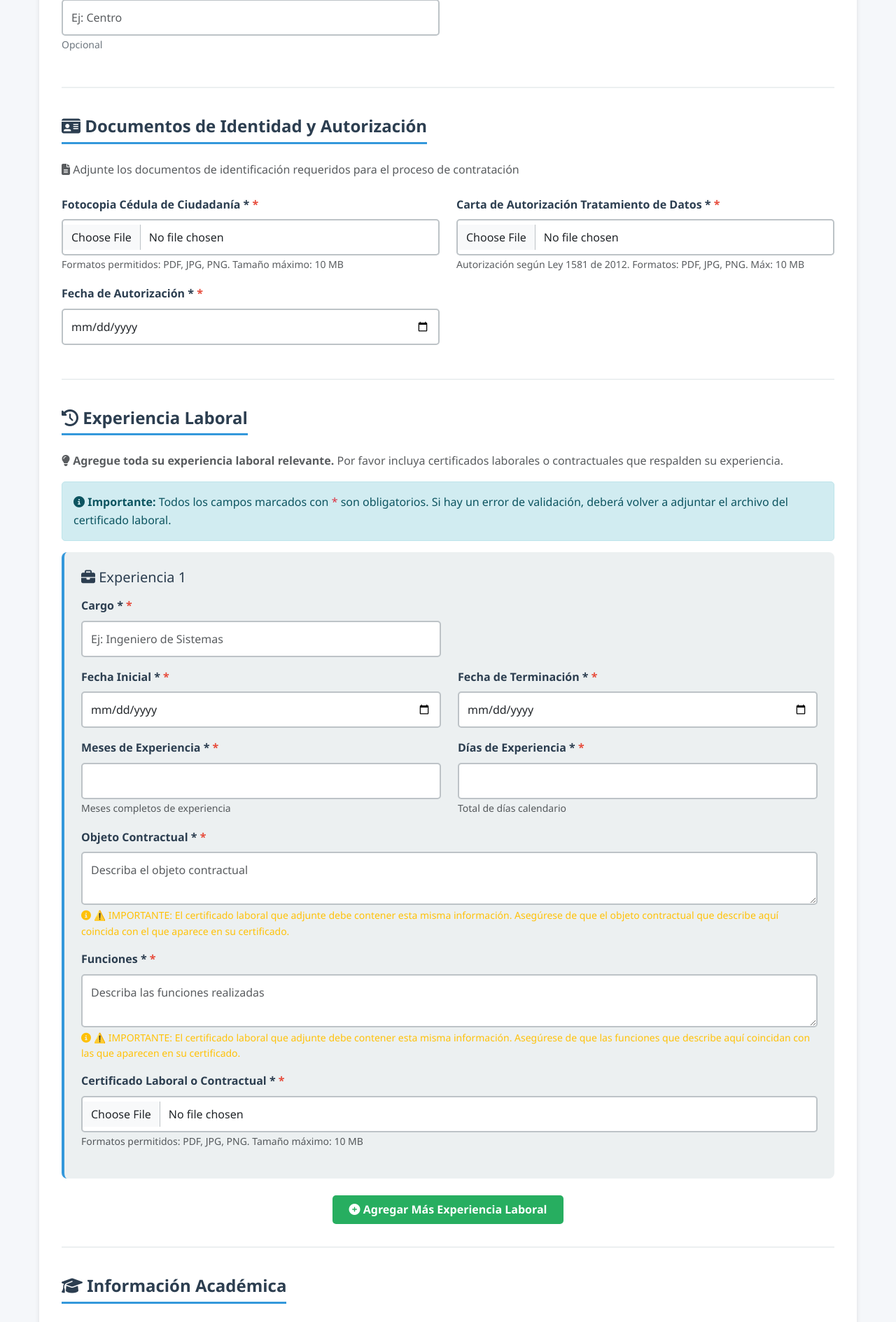
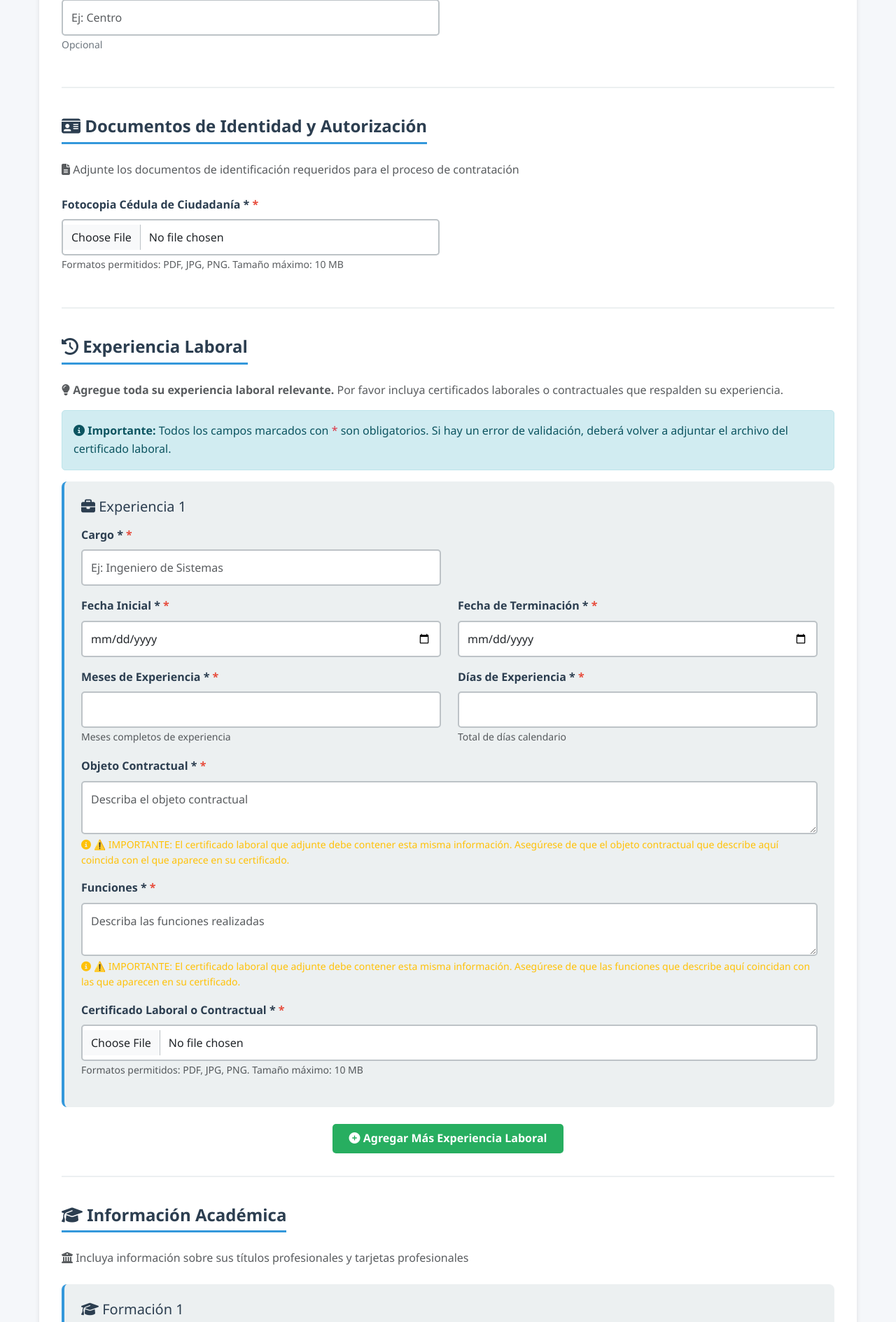
Before and after one commit to erpplaneacion-eng/GESTION_HUMANA_CHVS, a Django app: page /formapp/registro/ in a window 1280 px wide. Shown: the part 909-2798 px from the top of the page at 70% size. Run offline with Django 5.2, Linux system fonts and the light colour scheme.

Commit message:
se actualizan campos de las tablas

```diff
--- a/gestion_humana/formapp/forms.py
+++ b/gestion_humana/formapp/forms.py
@@ -308,7 +308,6 @@ class InformacionAcademicaForm(forms.ModelForm):
             'universidad': forms.TextInput(attrs={'class': 'form-control'}),
             'numero_tarjeta_resolucion': forms.TextInput(attrs={'class': 'form-control'}),
             'fecha_grado': forms.DateInput(attrs={'class': 'form-control', 'type': 'date'}),
-            'meses_experiencia_profesion': forms.NumberInput(attrs={'class': 'form-control', 'min': '0'}),
             # FASE 2: Documentos académicos
             'fotocopia_titulo': forms.FileInput(attrs={
                 'class': 'form-control',
@@ -333,7 +332,6 @@ class PosgradoForm(forms.ModelForm):
             'nombre_posgrado': forms.TextInput(attrs={'class': 'form-control'}),
             'universidad': forms.TextInput(attrs={'class': 'form-control'}),
             'fecha_terminacion': forms.DateInput(attrs={'class': 'form-control', 'type': 'date'}),
-            'meses_de_experiencia': forms.NumberInput(attrs={'class': 'form-control', 'min': '0'}),
         }
 
 class EspecializacionForm(forms.ModelForm):
@@ -344,7 +342,6 @@ class EspecializacionForm(forms.ModelForm):
             'nombre_especializacion': forms.TextInput(attrs={'class': 'form-control'}),
             'universidad': forms.TextInput(attrs={'class': 'form-control'}),
             'fecha_terminacion': forms.DateInput(attrs={'class': 'form-control', 'type': 'date'}),
-            'meses_de_experiencia': forms.NumberInput(attrs={'class': 'form-control', 'min': '0'}),
         }
 
 ExperienciaLaboralFormSet = inlineformset_factory(
@@ -405,24 +402,10 @@ class DocumentosIdentidadForm(forms.ModelForm):
             'clase_libreta': forms.Select(attrs={
                 'class': 'form-control'
             }),
-            'carta_autorizacion_datos': forms.FileInput(attrs={
-                'class': 'form-control',
-                'accept': '.pdf,.jpg,.jpeg,.png',
-            }),
-            'fecha_autorizacion': forms.DateInput(attrs={
-                'class': 'form-control',
-                'type': 'date'
-            }),
         }
         error_messages = {
             'fotocopia_cedula': {
                 'required': 'La fotocopia de la cédula es obligatoria.',
-            },
-            'carta_autorizacion_datos': {
-                'required': 'La carta de autorización de datos es obligatoria.',
-            },
-            'fecha_autorizacion': {
-                'required': 'La fecha de autorización es obligatoria.',
             },
         }
 
@@ -433,7 +416,6 @@ class DocumentosIdentidadForm(forms.ModelForm):
         # Si es una instancia existente (edición), hacer los campos de archivo opcionales
         if self.instance and self.instance.pk:
             self.fields['fotocopia_cedula'].required = False
-            self.fields['carta_autorizacion_datos'].required = False
 
     def clean(self):
         cleaned_data = super().clean()
--- a/gestion_humana/formapp/templates/formapp/public_form.html
+++ b/gestion_humana/formapp/templates/formapp/public_form.html
@@ -216,29 +216,6 @@
                             <div class="text-danger"><i class="fas fa-exclamation-triangle"></i> {{ documentos_form.fotocopia_cedula.errors }}</div>
                         {% endif %}
                     </div>
-
-                    <div class="col-md-6 mb-3">
-                        <label for="{{ documentos_form.carta_autorizacion_datos.id_for_label }}" class="form-label required-field">
-                            {{ documentos_form.carta_autorizacion_datos.label }} *
-                        </label>
-                        {{ documentos_form.carta_autorizacion_datos }}
-                        <small class="form-text text-muted">{{ documentos_form.carta_autorizacion_datos.help_text }}</small>
-                        {% if documentos_form.carta_autorizacion_datos.errors %}
-                            <div class="text-danger"><i class="fas fa-exclamation-triangle"></i> {{ documentos_form.carta_autorizacion_datos.errors }}</div>
-                        {% endif %}
-                    </div>
-                </div>
-
-                <div class="row">
-                    <div class="col-md-6 mb-3">
-                        <label for="{{ documentos_form.fecha_autorizacion.id_for_label }}" class="form-label required-field">
-                            {{ documentos_form.fecha_autorizacion.label }} *
-                        </label>
-                        {{ documentos_form.fecha_autorizacion }}
-                        {% if documentos_form.fecha_autorizacion.errors %}
-                            <div class="text-danger"><i class="fas fa-exclamation-triangle"></i> {{ documentos_form.fecha_autorizacion.errors }}</div>
-                        {% endif %}
-                    </div>
                 </div>
 
                 <!-- Sección de Libreta Militar (solo para hombres) -->
@@ -246,13 +223,13 @@
                     <hr class="my-4">
                     <h5 class="mb-3">
                         <i class="fas fa-shield-alt"></i> Situación Militar
-                        <small class="text-muted">(Requerido para hombres - Art. 42 Ley 1861 de 2017)</small>
+                        <small class="text-muted">(Opcional)</small>
                     </h5>
 
                     <div class="row">
                         <div class="col-md-6 mb-3">
-                            <label for="{{ documentos_form.libreta_militar.id_for_label }}" class="form-label required-field">
-                                {{ documentos_form.libreta_militar.label }} *
+                            <label for="{{ documentos_form.libreta_militar.id_for_label }}" class="form-label">
+                                {{ documentos_form.libreta_militar.label }}
                             </label>
                             {{ documentos_form.libreta_militar }}
                             <small class="form-text text-muted">{{ documentos_form.libreta_militar.help_text }}</small>
@@ -262,8 +239,8 @@
                         </div>
 
                         <div class="col-md-6 mb-3">
-                            <label for="{{ documentos_form.numero_libreta_militar.id_for_label }}" class="form-label required-field">
-                                {{ documentos_form.numero_libreta_militar.label }} *
+                            <label for="{{ documentos_form.numero_libreta_militar.id_for_label }}" class="form-label">
+                                {{ documentos_form.numero_libreta_militar.label }}
                             </label>
                             {{ documentos_form.numero_libreta_militar }}
                             {% if documentos_form.numero_libreta_militar.errors %}
@@ -527,14 +504,6 @@
                                         <div class="text-danger"><i class="fas fa-exclamation-triangle"></i> {{ form.fecha_grado.errors }}</div>
                                     {% endif %}
                                 </div>
-
-                                <div class="col-md-6 mb-3">
-                                    <label class="form-label">{{ form.meses_experiencia_profesion.label }}</label>
-                                    {{ form.meses_experiencia_profesion }}
-                                    {% if form.meses_experiencia_profesion.errors %}
-                                        <div class="text-danger"><i class="fas fa-exclamation-triangle"></i> {{ form.meses_experiencia_profesion.errors }}</div>
-                                    {% endif %}
-                                </div>
                             </div>
 
                             <!-- Documentos Académicos -->
@@ -648,15 +617,6 @@
                                         <div class="text-danger"><i class="fas fa-exclamation-triangle"></i> {{ form.fecha_terminacion.errors }}</div>
                                     {% endif %}
                                 </div>
-
-                                <div class="col-md-6 mb-3">
-                                    <label class="form-label required-field">{{ form.meses_de_experiencia.label }}</label>
-                                    {{ form.meses_de_experiencia }}
-                                    <small class="form-text">Ingrese los meses de experiencia que aporta este posgrado</small>
-                                    {% if form.meses_de_experiencia.errors %}
-                                        <div class="text-danger"><i class="fas fa-exclamation-triangle"></i> {{ form.meses_de_experiencia.errors }}</div>
-                                    {% endif %}
-                                </div>
                             </div>
                         </div>
                     {% endfor %}
@@ -723,15 +683,6 @@
                                     {{ form.fecha_terminacion }}
                                     {% if form.fecha_terminacion.errors %}
                                         <div class="text-danger"><i class="fas fa-exclamation-triangle"></i> {{ form.fecha_terminacion.errors }}</div>
-                                    {% endif %}
-                                </div>
-
-                                <div class="col-md-6 mb-3">
-                                    <label class="form-label required-field">{{ form.meses_de_experiencia.label }}</label>
-                                    {{ form.meses_de_experiencia }}
-                                    <small class="form-text">Ingrese los meses de experiencia que aporta esta especialización</small>
-                                    {% if form.meses_de_experiencia.errors %}
-                                        <div class="text-danger"><i class="fas fa-exclamation-triangle"></i> {{ form.meses_de_experiencia.errors }}</div>
                                     {% endif %}
                                 </div>
                             </div>
```
Also changed, not shown: gestion_humana/formapp/admin.py (+10 -17 lines), gestion_humana/formapp/models.py (+6 -20 lines), gestion_humana/db.sqlite3, gestion_humana/formapp/migrations/0018_remove_documentosidentidad_carta_autorizacion_datos_and_more.py (added), 2 other files.
